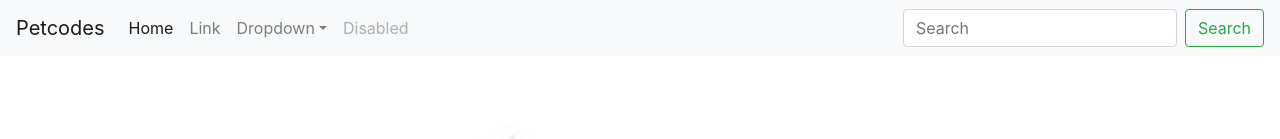
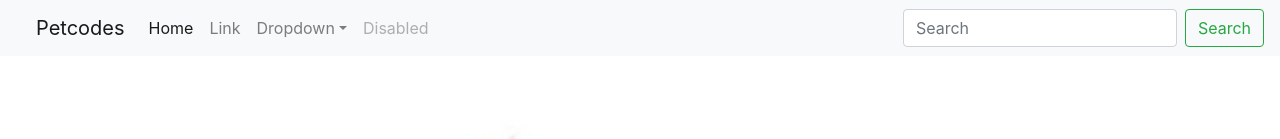
Before and after one commit to codenation-dev/squad-2-ad-escale, a React (Create React App) app in the folder frontend/: page / in a window 1280 px wide. Shown: the top 139 px of the page. Built offline with nearby package versions, Linux system fonts and the light colour scheme; no server answers; the HTML template or start-up script is replaced by a standard one.

Commit message:
fix: styles

```diff
--- a/frontend/src/components/header/index.js
+++ b/frontend/src/components/header/index.js
@@ -1,5 +1,4 @@
 import React from 'react';
-import { Link } from 'react-router-dom';
 /* Componente cabeçalho, carrega logotipo, main links, componente de busca geral no site
  link para se inscrever e fazer login no site
 
@@ -14,7 +13,7 @@ export default function Header() {
   return (
     <>
       <nav className="navbar navbar-expand-lg navbar-light bg-light">
-        <a className="navbar-brand" href="#">
+        <a className="navbar-brand" href="#" style={{ paddingLeft: '20px' }}>
           Petcodes
         </a>
         <button
```
